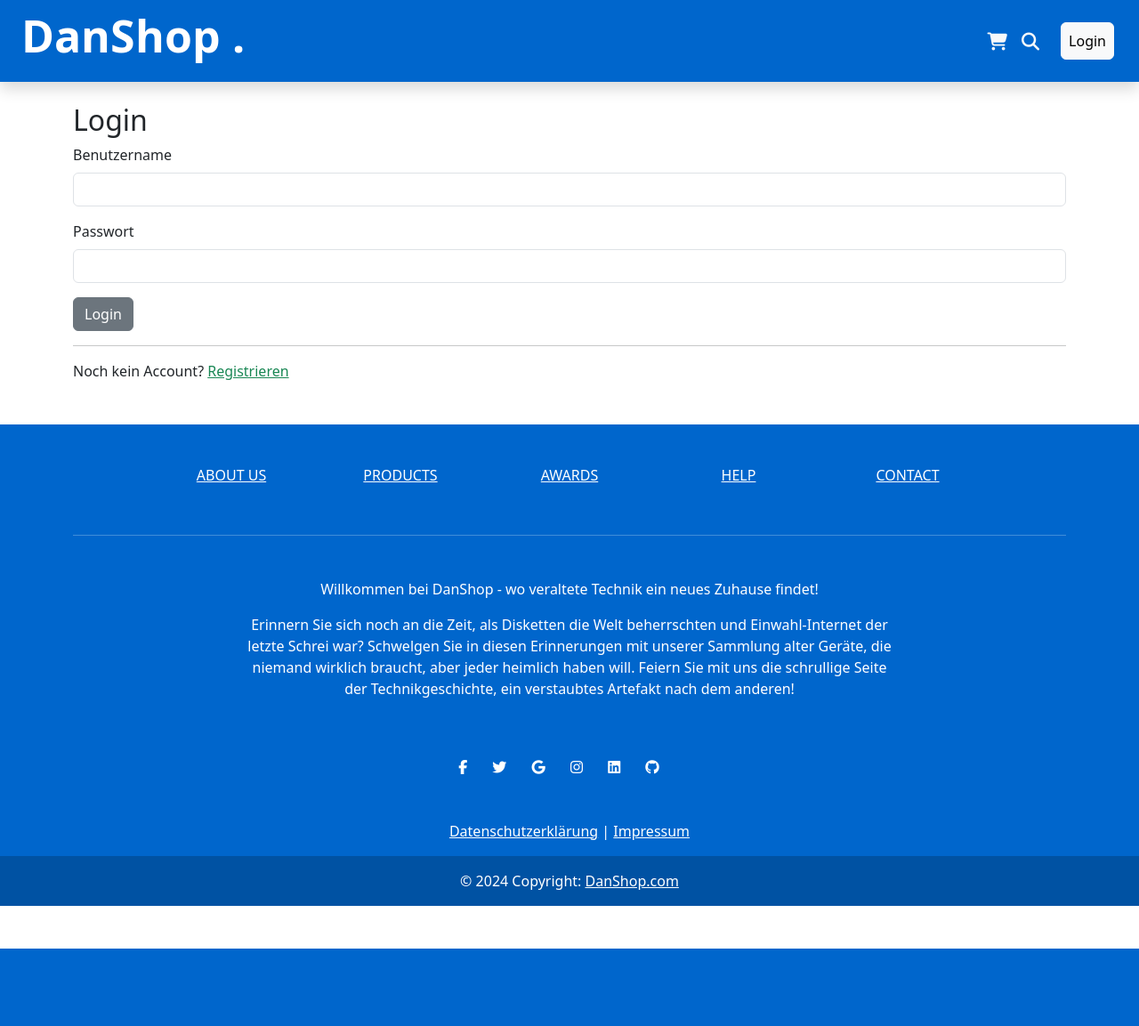
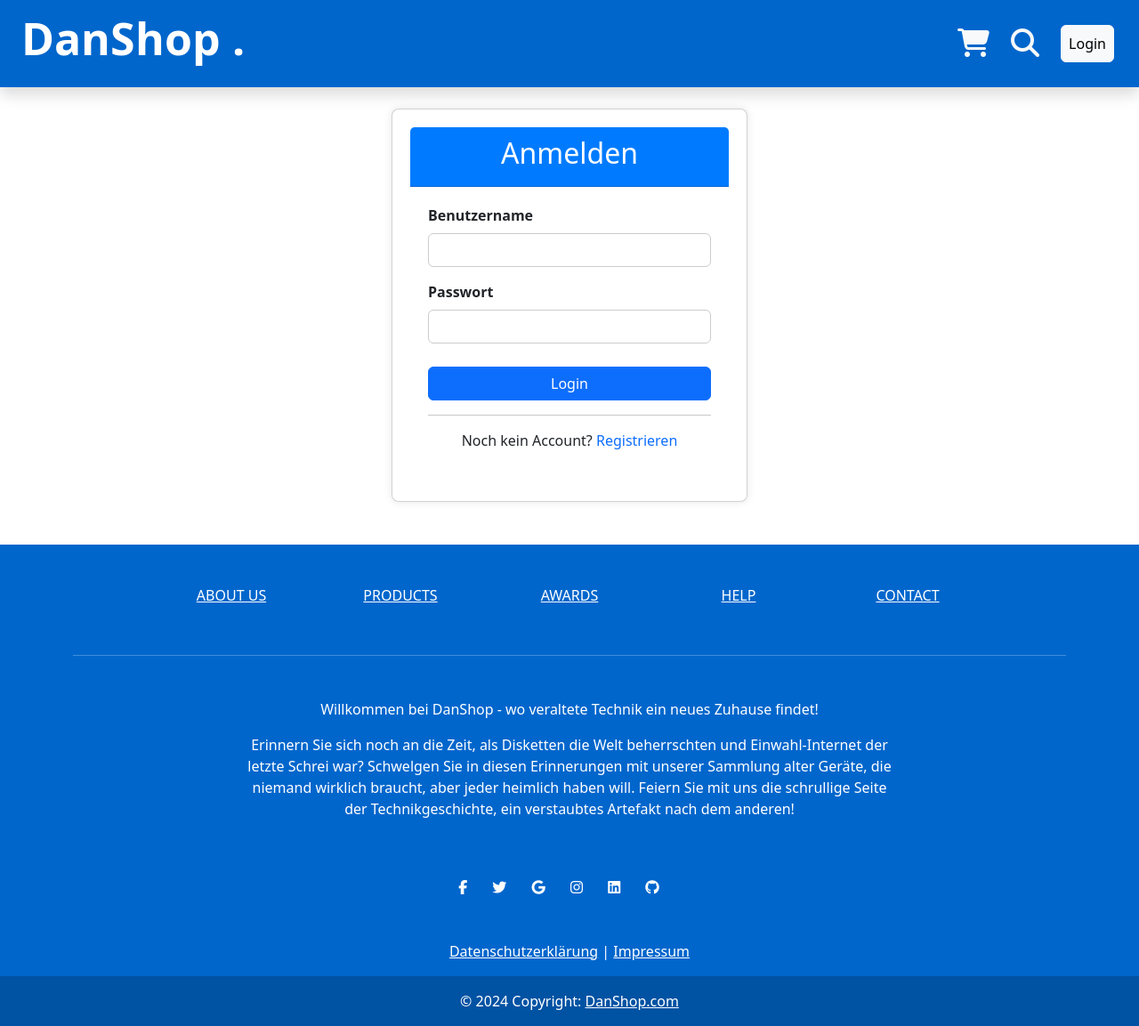
Before and after one commit to W45P85/webshop, a Django app: page /login/ in a window 1280 px wide. Shown: the whole page at 89% size. Before the commit the page ends 1066 px from the top, so only its background shows below. Run offline with Django 5.2, Linux system fonts and the light colour scheme; some libraries are stand-ins or nearby versions.

Commit message:
editing article function, styling registration and login forms

```diff
--- a/shop/templates/shop/footer.html
+++ b/shop/templates/shop/footer.html
@@ -1,7 +1,4 @@
-<!-- Remove the container if you want to extend the Footer to full width. -->
-<div class="my-5">
-    <!-- Footer -->
-    <footer class="text-center text-white" style="background-color: #0066cc">
+<footer class="text-center text-white mt-auto" style="background-color: #0066cc;">
   <!-- Grid container -->
   <div class="container">
     <!-- Section: Links -->
@@ -60,7 +57,6 @@
         <div class="col-lg-8">
           <p>Willkommen bei DanShop - wo veraltete Technik ein neues Zuhause findet!</p>
           <p>Erinnern Sie sich noch an die Zeit, als Disketten die Welt beherrschten und Einwahl-Internet der letzte Schrei war? Schwelgen Sie in diesen Erinnerungen mit unserer Sammlung alter Geräte, die niemand wirklich braucht, aber jeder heimlich haben will. Feiern Sie mit uns die schrullige Seite der Technikgeschichte, ein verstaubtes Artefakt nach dem anderen!</p>
-              </p>
         </div>
       </div>
     </section>
@@ -95,6 +91,3 @@
   </div>
   <!-- Copyright -->
 </footer>
-    <!-- Footer -->
-  </div>
-  <!-- End of .container -->
--- a/shop/templates/shop/login.html
+++ b/shop/templates/shop/login.html
@@ -1,23 +1,33 @@
 {% extends "shop/index.html" %}
+
+{% block title %}
+Login - DanShop
+{% endblock %}
 
 {% block content %}
 {% if page == 'login' %}
-<div>
-    <h2>Login</h2>
+<body class="login-body">
+
+  <div class="card login-card">
+      <div class="card-header login-card-header">
+          <h2>Anmelden</h2>
+      </div>
+      <div class="card-body login-card-body">
           <form method="POST" action="">
               {% csrf_token %}
               <div class="mb-3">
-              <label for="username1" class="form-label">Benutzername</label>
-              <input type="text" name="username" class="form-control" id="username1">
+                  <label for="username1" class="form-label login-form-label">Benutzername</label>
+                  <input type="text" name="username" class="form-control login-form-control" id="username1">
               </div>
               <div class="mb-3">
-              <label for="Password1" class="form-label">Passwort</label>
-              <input type="password" name="password" class="form-control" id="Password1">
+                  <label for="Password1" class="form-label login-form-label">Passwort</label>
+                  <input type="password" name="password" class="form-control login-form-control" id="Password1">
               </div>
-            <button type="submit" class="btn btn-secondary">Login</button>
+              <button type="submit" class="btn btn-primary login-btn">Login</button>
               <hr>
-            <p>Noch kein Account? <a href="{% url 'register' %}" class="link-success">Registrieren</a></p>
+              <p class="text-center login-link">Noch kein Account? <a href="{% url 'register' %}" class="text-primary">Registrieren</a></p>
           </form>
+      </div>
   </div>
 {% else %}
 <div>
--- a/shop/templates/shop/menu.html
+++ b/shop/templates/shop/menu.html
@@ -11,14 +11,14 @@
             {% endif %}
         </div>
         <div class="navbar-nav ms-auto d-flex align-items-center">
-            <a class="nav-link link-light p-2" href="{% url 'warenkorb' %}" title="Warenkorb">
-                <i class="fas fa-shopping-cart fa-lg"></i>
+            <a class="nav-link link-light p-3" href="{% url 'warenkorb' %}" title="Warenkorb">
+                <i class="fas fa-shopping-cart fa-2x"></i>
                 {% if quantity >= 1 %}
                     <span class="badge rounded-pill bg-danger position-absolute top-25 start-25 translate-middle badge-count">{{ quantity }}</span>
                 {% endif %}
             </a>
             <a class="nav-link link-light p-2" href="{% url 'search' %}" title="Suche">
-                <i class="fas fa-search fa-lg"></i>
+                <i class="fas fa-search fa-2x"></i>
             </a>
 
             {% if request.user.is_authenticated %}
@@ -33,6 +33,9 @@
                         <li><a class="dropdown-item" href="{% url 'customer_dashboard' %}">Kunden Dashboard</a></li>
                     {% endif %}
                     <li><hr class="dropdown-divider"></li>
+                    <li>
+                        <a class="dropdown-item" href="{% url 'profile_update' %}">Profil anpassen</a>
+                    </li>
                     <li><a class="dropdown-item" href="{% url 'logout' %}">Logout</a></li>
                 </ul>
             </div>
--- a/shop/urls.py
+++ b/shop/urls.py
@@ -25,6 +25,7 @@ urlpatterns = [
     path("login/", views.loginSeite, name="login"),
     path("logout/", views.logoutUser, name="logout"),
     path("register/", views.regUser, name="register"),
+    path("profile/update/", views.update_profile, name='profile_update'),
 
     # Order
     path("bestellen/", views.bestellen, name="bestellen"),
--- a/shop/views.py
+++ b/shop/views.py
@@ -6,12 +6,13 @@ from django.shortcuts import render, redirect, get_object_or_404
 from django.urls import reverse
 from django.contrib import messages
 from django.contrib.auth import authenticate, login, logout
+from django.contrib.auth.forms import PasswordChangeForm
 from django.contrib.auth.decorators import login_required
 from django.utils.safestring import mark_safe
 from django.utils import timezone
 from django.db.models import Sum, Count, Q
 from datetime import timedelta
-from . forms import CustomerCreationForm, CustomerProfileForm, SearchForm, AddArticleForm, AddCategoryForm, EditArticleForm
+from . forms import CustomerCreationForm, CustomerProfileForm, SearchForm, AddArticleForm, AddCategoryForm, EditArticleForm, CustomerProfileUpdateForm
 from . models import *
 from . viewtools import visitorCookieHandler, visitorOrder
 from django.http import JsonResponse, HttpResponse, HttpResponseBadRequest, HttpResponseServerError
@@ -123,6 +124,7 @@ def logoutUser(request):
     logout(request)
     return redirect('shop')
 
+
 def regUser(request):
     page = 'reg'
     user_form = CustomerCreationForm()
@@ -153,6 +155,31 @@ def regUser(request):
 
     ctx = {'user_form': user_form, 'profile_form': profile_form, 'page': page}
     return render(request, 'shop/registration_form.html', ctx)
+
+
+def update_profile(request):
+    if request.method == 'POST':
+        user_form = CustomerCreationForm(request.POST, instance=request.user)
+        profile_form = CustomerProfileUpdateForm(request.POST, request.FILES, instance=request.user.customer)
+        password_form = PasswordChangeForm(request.user, request.POST)
+
+        if user_form.is_valid() and profile_form.is_valid() and password_form.is_valid():
+            user_form.save()
+            profile_form.save()
+            user = password_form.save()
+            messages.success(request, 'Ihr Profil wurde erfolgreich aktualisiert.')
+            return redirect('profile_update')
+    else:
+        user_form = CustomerCreationForm(instance=request.user)
+        profile_form = CustomerProfileUpdateForm(instance=request.user.customer)
+        password_form = PasswordChangeForm(request.user)
+
+    return render(request, 'shop/profile_update.html', {
+        'user_form': user_form,
+        'profile_form': profile_form,
+        'password_form': password_form
+    })
+
 
 def check_and_fix_customers():
     customers = Customer.objects.all()
@@ -325,35 +352,47 @@ def admin_dashboard(request):
 
 @login_required
 def customer_dashboard(request):
-    articles = Article.objects.all()
-    customer = Customer.objects.get(user=request.user)
-    # Nur Bestellungen mit order_id abrufen
-    orders = Order.objects.filter(customer=customer).exclude(order_id=None)
+    try:
+        customer = Customer.objects.get(user=request.user)
+    except Customer.DoesNotExist:
+        customer = None
 
-    total_spent = round(orders.aggregate(Sum('orderdarticle__article__price'))['orderdarticle__article__price__sum'], 2)
-    total_orders = orders.count()
-    popular_articles = OrderdArticle.objects.filter(order__customer=customer).values('article__name', 'article_id').annotate(total_bought=Sum('quantity')).order_by('-total_bought')[:5]
+    if customer:
+        # Filterung der Bestellungen des Kunden
+        articles = Article.objects.all()
+        orders = Order.objects.filter(customer=customer)
 
-    # Bestellhistorie (sortiert nach Datum)
-    orders = Order.objects.filter(customer=customer, done=True).order_by('-order_date')
+        # Überprüfen, ob der Kunde Bestellungen hat
+        if orders.exists():
+            # Berechnung der gesamten Ausgaben des Kunden
+            total_spent = orders.aggregate(Sum('orderdarticle__article__price'))['orderdarticle__article__price__sum'] or 0.00
+            total_spent = round(total_spent, 2)
 
-    # Bestellstatus hinzufügen
-    order_status = []
-    for order in orders:
-        status = "Abgeschlossen" if order.done else "Offen"
-        order_status.append((order, status))
+            # Anzeige der beliebtesten Artikel
+            total_orders = orders.count()
+            popular_articles = OrderdArticle.objects.filter(order__customer=customer).values('article__name', 'article_id').annotate(total_bought=Sum('quantity')).order_by('-total_bought')[:5]
 
-    ctx = {
-        'articles': articles,
-        'customer': customer,
-        'orders': orders,
-        'total_spent': total_spent,
-        'total_orders': total_orders,
-        'popular_articles': popular_articles,
-        'order_status': order_status,
-    }
+            # Bestellhistorie des Kunden
+            orders_history = Order.objects.filter(customer=customer, done=True).order_by('-order_date')
+            order_status = [(order, "Abgeschlossen" if order.done else "Offen") for order in orders_history]
 
-    return render(request, 'shop/customer_dashboard.html', ctx)
+            ctx = {
+                'articles': articles,
+                'customer': customer,
+                'orders': orders,
+                'total_spent': total_spent,
+                'total_orders': total_orders,
+                'popular_articles': popular_articles,
+                'order_status': order_status,
+            }
+
+            return render(request, 'shop/customer_dashboard.html', ctx)
+        else:
+            # Handle Fall, wenn der Kunde keine Bestellungen hat
+            return render(request, 'shop/customer_dashboard_empty.html')
+    else:
+        # Handle Fall, wenn der Kunde nicht gefunden wird
+        return render(request, 'shop/customer_not_found.html')
 
 def articleDetail(request, id):
     article = get_object_or_404(Article, id=id)
--- a/static/css/index.css
+++ b/static/css/index.css
@@ -54,6 +54,57 @@
     padding-right: 0 !important;
 }
 
+
+
+/* ========== LOGIN, REGISTRATION ========== */
+.login-body {
+    justify-content: center;
+    align-items: center;
+    height: 100vh;
+}
+.login-card {
+    max-width: 400px;
+    padding: 20px;
+    margin: auto;
+    box-shadow: 0 0 10px rgba(0,0,0,0.1);
+    border-radius: 8px;
+    background-color: #fff;
+}
+.login-card-header {
+    background-color: #007bff;
+    color: #fff;
+    text-align: center;
+    padding: 10px;
+    border-top-left-radius: 8px;
+    border-top-right-radius: 8px;
+}
+.login-card-body {
+    padding: 20px;
+}
+.login-form-label {
+    font-weight: bold;
+}
+.login-form-control {
+    border-color: #ccc;
+}
+.login-btn {
+    width: 100%;
+    margin-top: 10px;
+}
+.login-link {
+    text-align: center;
+    margin-top: 15px;
+}
+.login-link a {
+    color: #007bff;
+    text-decoration: none;
+}
+
+
+
+
+
+
 /* Add media queries for responsiveness */
 @media (max-width: 1200px) {
     .row-cols-4 > * {
--- a/webshop/settings.py
+++ b/webshop/settings.py
@@ -109,6 +109,10 @@ AUTH_PASSWORD_VALIDATORS = [
     },
 ]
 
+LOGIN_URL = 'login'
+LOGIN_REDIRECT_URL = 'shop'
+LOGOUT_REDIRECT_URL = 'shop'
+
 
 # Internationalization
 # https://docs.djangoproject.com/en/5.0/topics/i18n/
```
Also changed, not shown: shop/forms.py (+21 -1 lines), shop/templates/shop/customer_dashboard_empty.html (added, +13 -0 lines), shop/templates/shop/customer_not_found.html (added, +12 -0 lines), shop/templates/shop/profile_update.html (added, +129 -0 lines), shop/templates/shop/registration_form.html (+14 -32 lines), static/img/profile_pics/man_M6OKGs8.png (added). Lines whose indentation alone changed are shown as unchanged.
